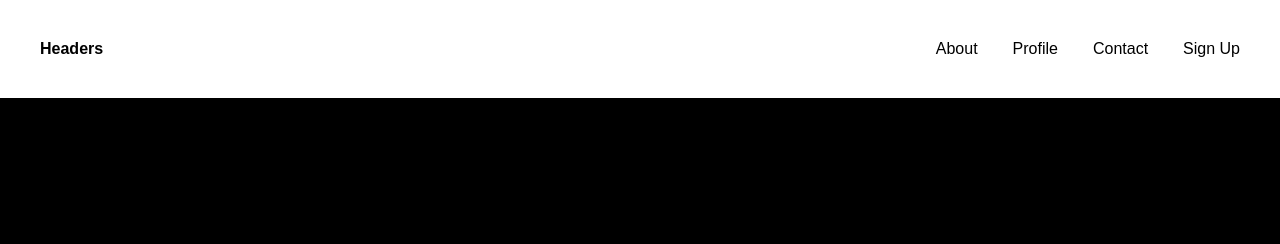
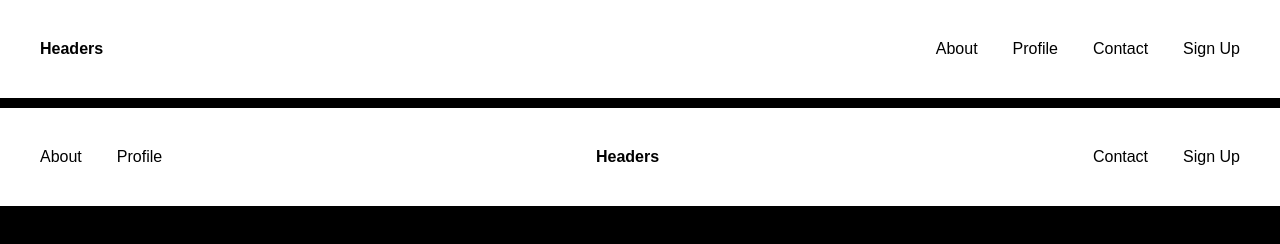
Before and after one commit to roanoarounik/Headers, a plain HTML site: page index.html in a window 1280 px wide. Drawn offline with Linux system fonts and the light colour scheme.

Commit message:
Header With Logo In Middle Of Menu v2

```diff
--- a/index.html
+++ b/index.html
@@ -9,6 +9,7 @@
 </head>
 
 <body>
+    <div class="headersContainer">
         <header>
             <div class="headerInner">
                 <div class="headerStart">
@@ -34,6 +35,37 @@
                 </div>
             </div>
         </header>
+        <!-- copy -->
+        <header class="logoMiddleHeader">
+            <div class="headerInner">
+                <div class="linksToTheSide headerEnd">
+                    <div class="menu">
+                        <a href="#">
+                            About
+                        </a>
+                        <a href="#">
+                            Profile
+                        </a>
+                    </div>
+                </div>
+                <div class="logo headerStart">
+                    <a href="./">
+                        Headers
+                    </a>
+                </div>
+                <div class="linksToTheSide headerEnd">
+                    <div class="menu">
+                        <a href="#">
+                            Contact
+                        </a>
+                        <a href="#">
+                            Sign Up
+                        </a>
+                    </div>
+                </div>
+            </div>
+        </header>
+    </div>
 </body>
 
 </html>
--- a/styles/style.css
+++ b/styles/style.css
@@ -2,6 +2,12 @@ body {
     margin: 0;
     background: black;
     font-family: sans-serif;
+}
+
+.headersContainer {
+    display: flex;
+    grid-gap: 10px;
+    flex-direction: column;
 }
 
 header {
@@ -27,3 +33,7 @@ a {
     display: flex;
     grid-gap: 35px;
 }
+
+/* .logoMiddleHeader {
+    ;
+} */
```
Lines whose indentation alone changed are shown as unchanged.
